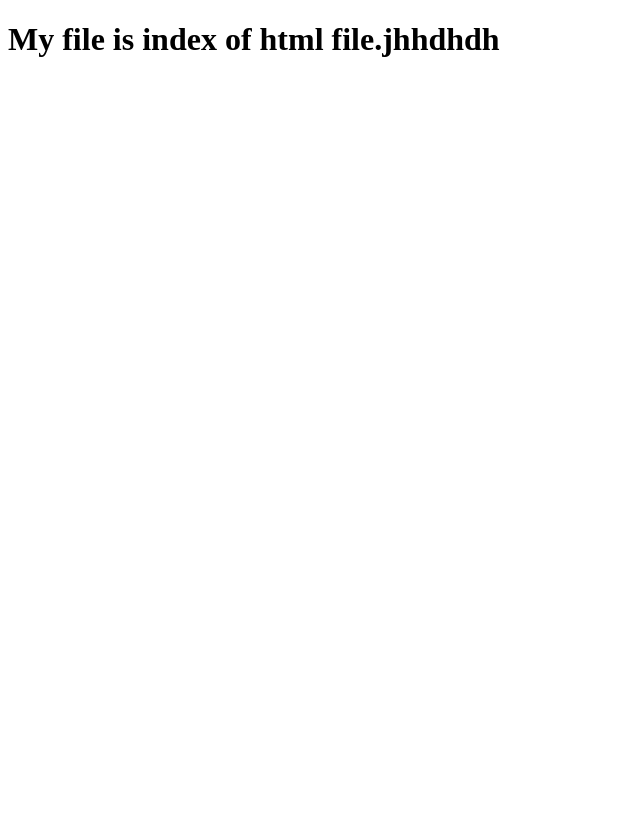
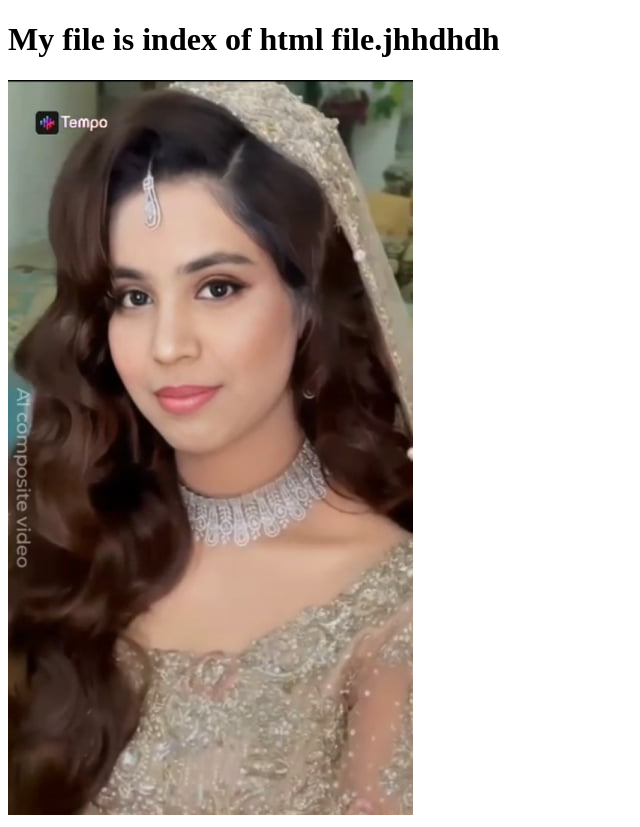
Before and after one commit to arminsultana05/my-third-repo, a plain HTML site: page index.html in a window 1280 px wide. Shown: the whole page, without its empty margins (0-640 px from the left). Before the commit the page ends 800 px from the top, so only its background shows below. Drawn offline with Linux system fonts and the light colour scheme.

Commit message:
new image

```diff
--- a/index.html
+++ b/index.html
@@ -13,6 +13,7 @@
     <h1>My file is index of html file.jhhdhdh
 
     </h1>
+    <img src="beauty2.jpg" alt="">
 </body>
 
 </html>
```
Also changed, not shown: beauty1.jpg (added), beauty2.jpg (added).
